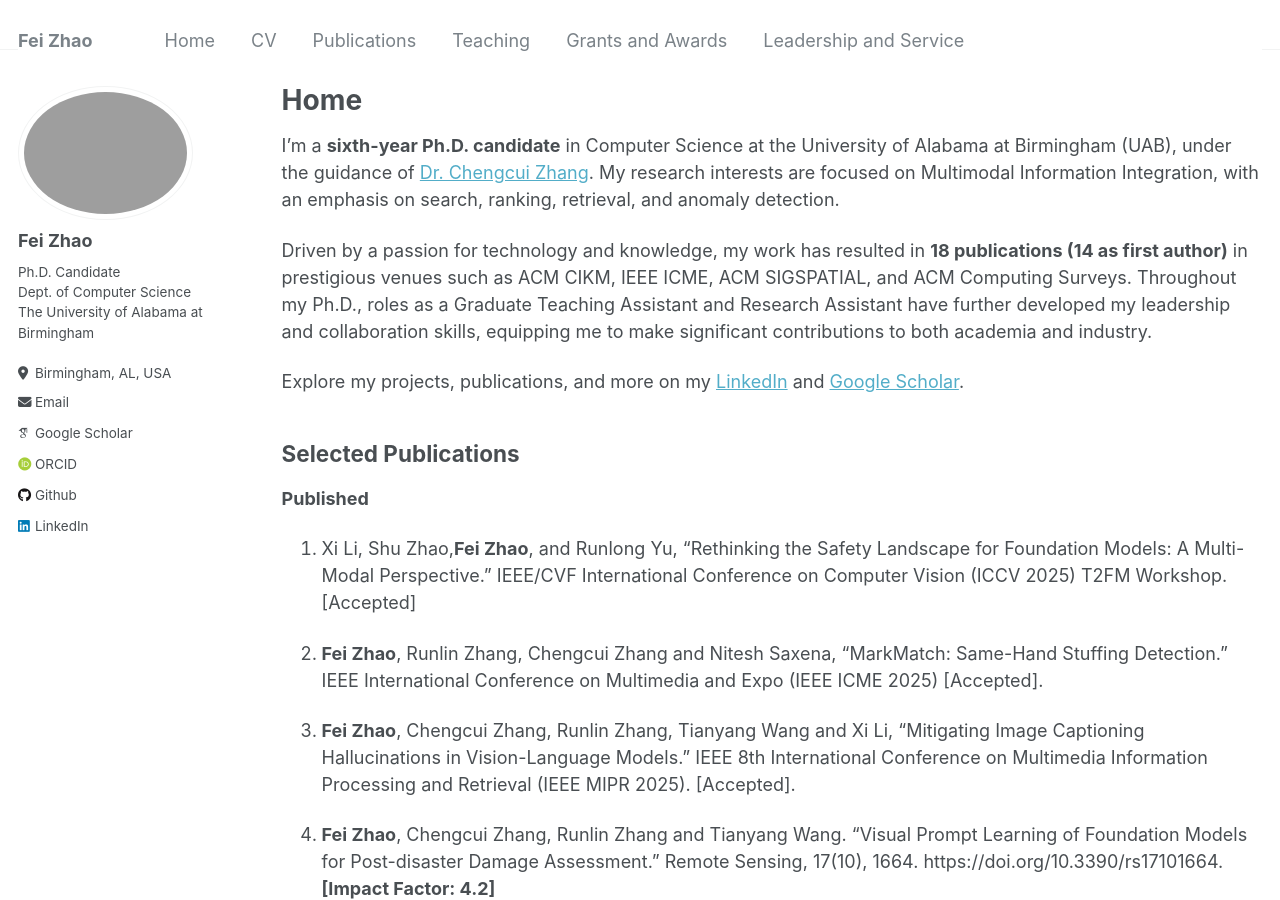
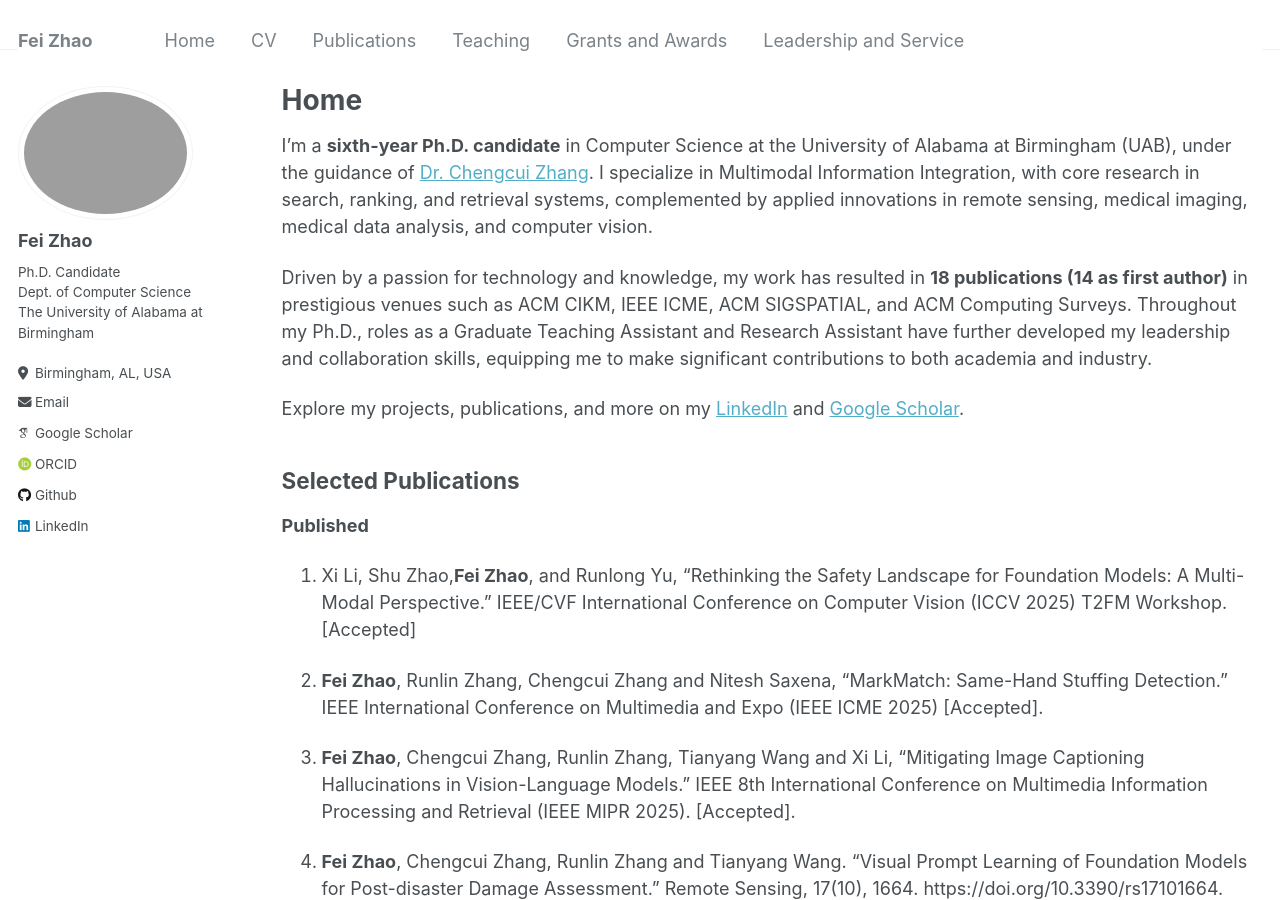
Before and after one commit to feizhao19/feizhao19.github.io, a Jekyll site: the page built from _pages/about.md, in a window 1280 px wide and 900 px high. Built offline with Jekyll 4.4.1, drawn with Linux system fonts in a browser that asks for light colours; some web fonts are replaced.

Commit message:
Update about and home pages

```diff
--- a/_pages/about.md
+++ b/_pages/about.md
@@ -11,7 +11,7 @@ redirect_from:
 
 
 
-I'm a **sixth-year Ph.D. candidate** in Computer Science at the University of Alabama at Birmingham (UAB), under the guidance of [Dr. Chengcui Zhang](https://sites.uab.edu/czhang02/). My research interests are focused on Multimodal Information Integration, with an emphasis on search, ranking, retrieval, and anomaly detection.
+I'm a **sixth-year Ph.D. candidate** in Computer Science at the University of Alabama at Birmingham (UAB), under the guidance of [Dr. Chengcui Zhang](https://sites.uab.edu/czhang02/). I specialize in Multimodal Information Integration, with core research in search, ranking, and retrieval systems, complemented by applied innovations in remote sensing, medical imaging, medical data analysis, and computer vision.
 
 
 Driven by a passion for technology and knowledge, my work has resulted in **18 publications (14 as first author)** in prestigious venues such as ACM CIKM, IEEE ICME, ACM SIGSPATIAL, and ACM Computing Surveys. Throughout my Ph.D., roles as a Graduate Teaching Assistant and Research Assistant have further developed my leadership and collaboration skills, equipping me to make significant contributions to both academia and industry.
```
Also changed, not shown: _pages/home.md (+2 -2 lines).
